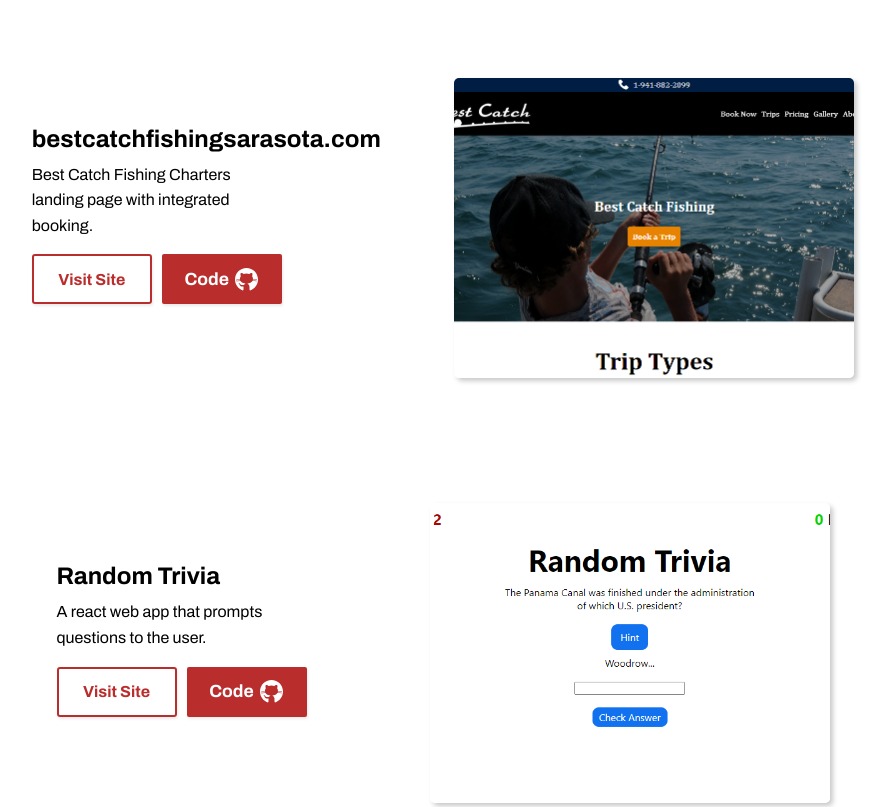
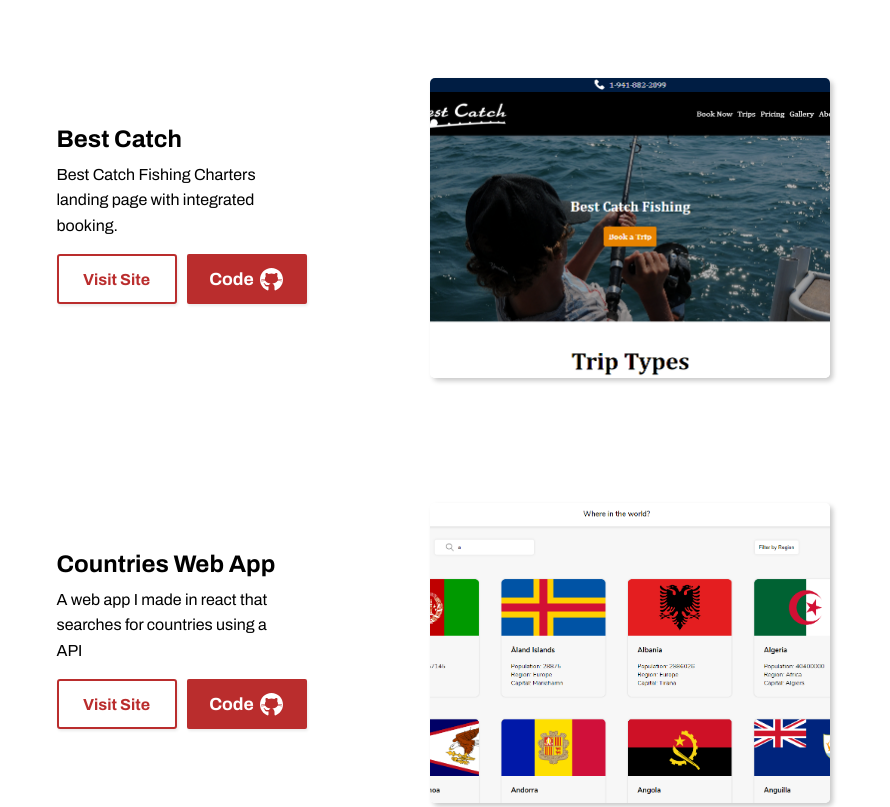
Before and after one commit to dorryspears/portfolio2, a plain HTML site: page index.html in a window 1280 px wide. Shown: the part 1440-2247 px from the top of the page, without its empty margins (277-1167 px from the left). Drawn offline with Linux system fonts and the light colour scheme.

Commit message:
added project

```diff
--- a/index.html
+++ b/index.html
@@ -104,7 +104,7 @@
 
                 <div class="project-showcase">
                     <div class="project-info">
-                        <h3>bestcatchfishingsarasota.com</h3>
+                        <h3>Best Catch</h3>
                         <p class="project-description">Best Catch Fishing Charters landing page with integrated booking.</p>
                         <div class="two-buttons">
                             <a href="https://bestcatchfishingsarasota.com">
@@ -122,6 +122,29 @@
                     </div>
                     <a href="https://bestcatchfishingsarasota.com">
                         <div id="p-5" class="project-graphic"></div>
+                    </a>
+                </div>
+
+                <div class="project-showcase">
+                    <div class="project-info">
+                        <h3>Countries Web App</h3>
+                        <p class="project-description">A web app I made in react that searches for countries using a API</p>
+                        <div class="two-buttons">
+                            <a href="https://country-project-alpha.vercel.app/">
+                                <div class="reg-box">
+                                    <span>Visit Site</span>
+                                </div>
+                            </a>
+                            <a href="https://github.com/SpearsR/country-project">
+                                <div id="cv-button">
+                                    <span>Code</span>
+                                    <img src="./images/icons8-github.svg" alt="download icon">
+                                </div>
+                            </a>
+                        </div>
+                    </div>
+                    <a href="https://country-project-alpha.vercel.app/">
+                        <div id="p-6" class="project-graphic"></div>
                     </a>
                 </div>
 
--- a/style.sass
+++ b/style.sass
@@ -216,6 +216,9 @@ nav
 #p-5
     background-image: url('./images/bestcatchcover.PNG')
 
+#p-6
+    background-image: url('./images/countriesapi.PNG')
+
 //Exerience Section
 #logo-timeline
     margin: 0 auto
```
Also changed, not shown: images/countriesapi.PNG (added), style.css, 1 other file.
